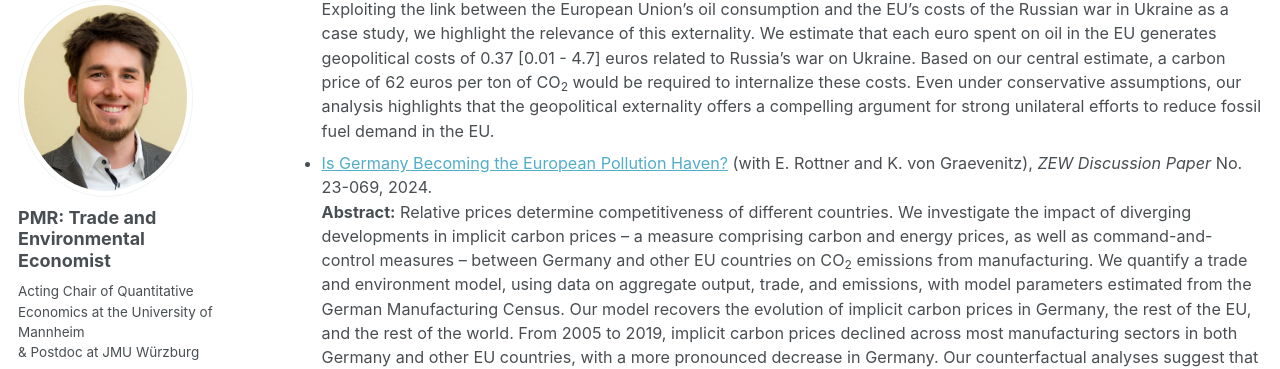
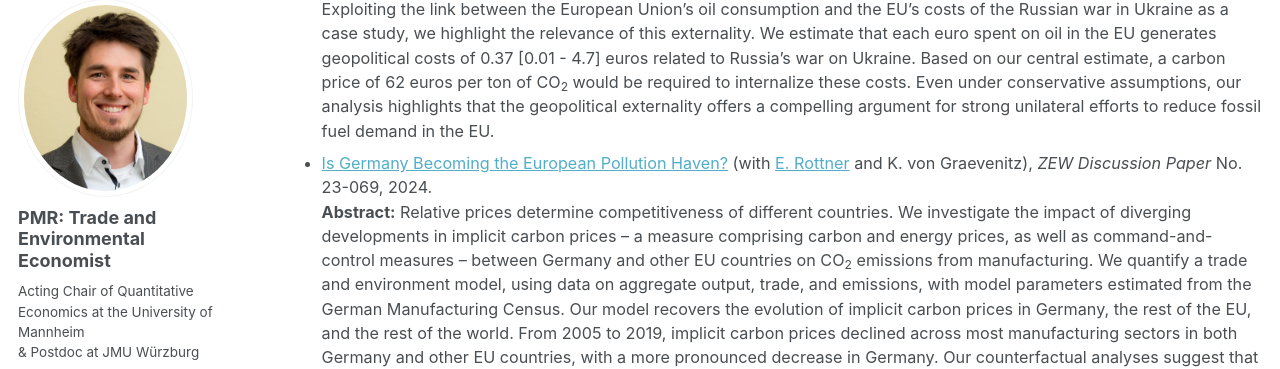
Before and after one commit to PhMRichter/PhMRichter.github.io, a Jekyll site: the page built from _pages/research.html, in a window 1280 px wide and 900 px high, scrolled down 675 px. Shown: the part 107-476 px from the top of the window. Built offline with Jekyll 4.4.1, drawn with Linux system fonts in a browser that asks for light colours; some web fonts are replaced; part of the change alters nothing that is shown.

```diff
--- a/_pages/research.html
+++ b/_pages/research.html
@@ -36,7 +36,7 @@ My research interests are international trade and the environment, the distribut
     </li>
   <li>
     <a href="https://ftp.zew.de/pub/zew-docs/dp/dp23069.pdf" target="_blank">
-     Is Germany Becoming the European Pollution Haven?</a> (with E. Rottner and K. von Graevenitz), <i>ZEW Discussion Paper</i> No. 23-069, 2024. <br> <b>Abstract:</b> Relative prices determine competitiveness of different countries. We investigate the impact
+     Is Germany Becoming the European Pollution Haven?</a> (with <a href="https://sites.google.com/view/elisa-rottner" target="_blank"> E. Rottner</a> and K. von Graevenitz), <i>ZEW Discussion Paper</i> No. 23-069, 2024. <br> <b>Abstract:</b> Relative prices determine competitiveness of different countries. We investigate the impact
      of diverging developments in implicit carbon prices – a measure comprising carbon and energy prices, as well as command-and-control measures – between Germany and other EU countries on CO<sub>2</sub> emissions from manufacturing. We quantify a trade and environment model, using data on aggregate output, trade, and emissions, with model parameters
      estimated from the German Manufacturing Census. Our model recovers the evolution of implicit carbon prices in Germany, the rest of the EU, and the rest of the world. From 2005 to 2019, implicit carbon prices declined across most manufacturing sectors in both Germany and other EU countries, with a more pronounced decrease in Germany. Our counterfactual analyses suggest that this intra-EU divergence has substantially increased
      German industrial emissions. Had the rest of the EU experienced the same path in implicit carbon prices as Germany, German emissions would have been notably lower. In this regard, Germany has increasingly emerged as the European pollution haven. We discuss the
```
